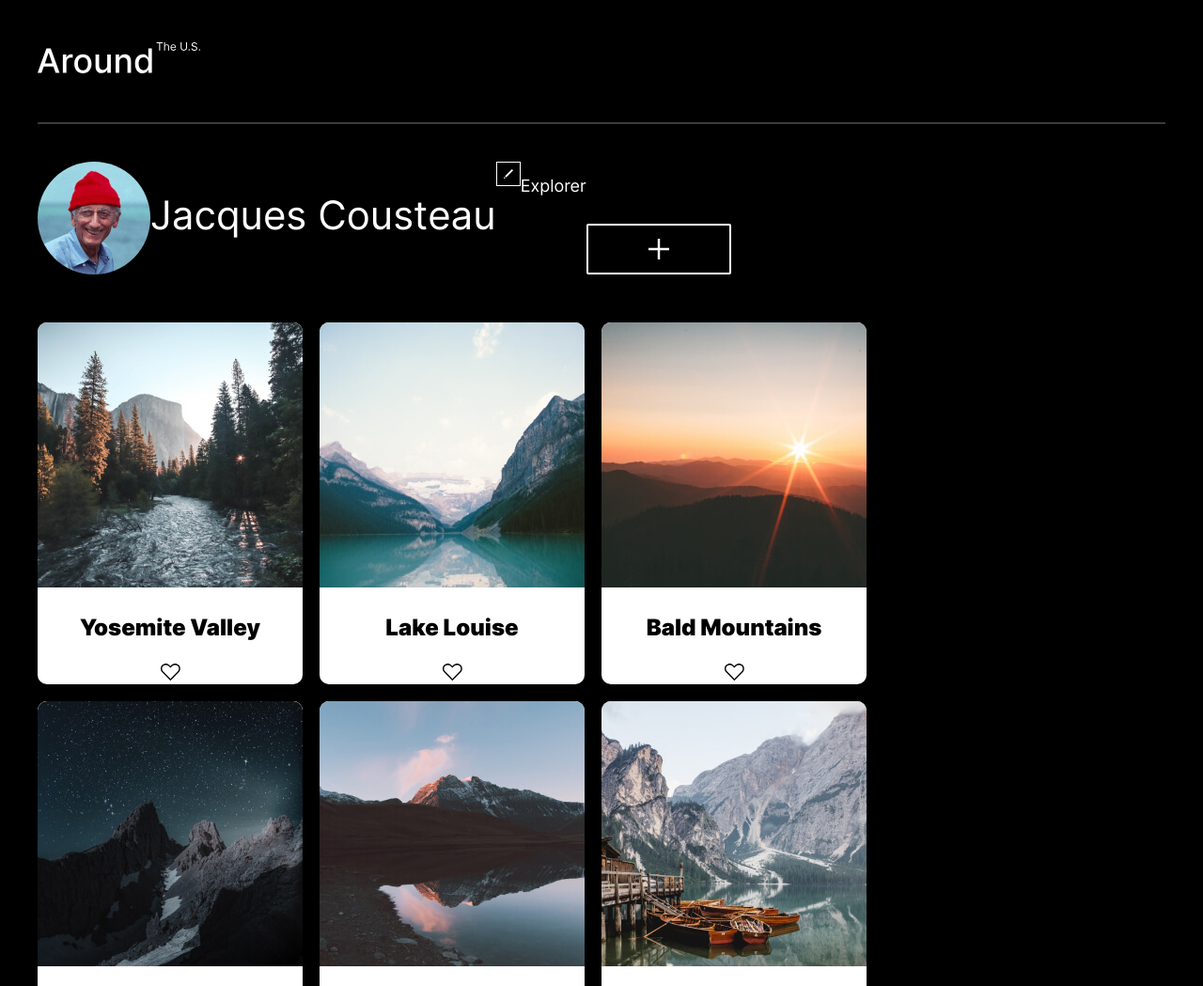
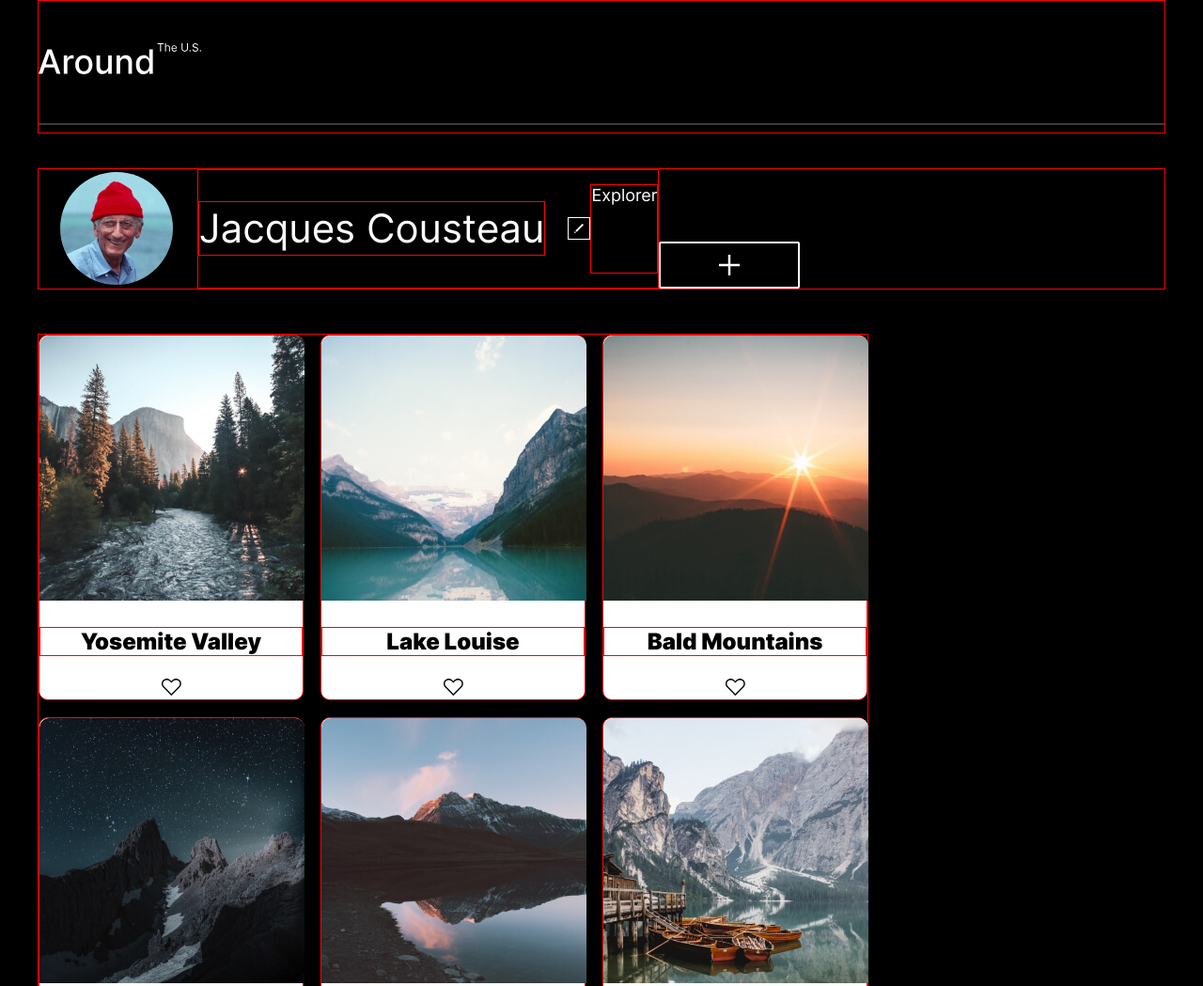
Before and after one commit to ze-e/web_project_4, a plain HTML site: page index.html in a window 1280 px wide. Shown: the top 1049 px of the page at 94% size. Drawn offline with Linux system fonts and the light colour scheme.

Commit message:
fix:modified layout using flex

```diff
--- a/block/page/page.css
+++ b/block/page/page.css
@@ -13,3 +13,8 @@
   background-color: #000000;
   margin: auto;
 }
+
+/* */
+div, header, section, footer, h1, h2, h3, h4, button, p{
+  border: red 1px solid;
+}
--- a/block/profile/__add-button/profile__add-button.css
+++ b/block/profile/__add-button/profile__add-button.css
@@ -6,4 +6,6 @@
   display: grid;
   align-items: center;
   align-self: flex-end;
+  background-color: black;
+
 }
--- a/block/profile/__description/profile__description.css
+++ b/block/profile/__description/profile__description.css
@@ -1,6 +1,5 @@
 .profile__description{
   color: white;
-  font-family: Inter;
   font-style: normal;
   font-weight: normal;
   font-size: 18px;
--- a/block/profile/__edit-button/profile__edit-button.css
+++ b/block/profile/__edit-button/profile__edit-button.css
@@ -4,4 +4,7 @@
   border: 1px solid #FFFFFF;
   display: grid;
   align-items: center;
+  background-color: black;
+  align-self: center;
+  vertical-align: bottom;
 }
--- a/block/profile/__image/profile__image.css
+++ b/block/profile/__image/profile__image.css
@@ -2,4 +2,5 @@
   border-radius: 50%;
   width: 120px;
   height: 120px;
+  margin: 3.75px 26.25px 3.75px 22.5px;
 }
--- a/block/profile/__name/profile__name.css
+++ b/block/profile/__name/profile__name.css
@@ -5,4 +5,6 @@
   font-weight: 500;
   font-size: 42px;
   line-height: 56px;
+  align-self: center;
+  margin-right: 24px;
 }
--- a/block/profile/profile.css
+++ b/block/profile/profile.css
@@ -9,6 +9,9 @@
 
 .profile{
   display: flex;
-  margin-top: 40px;
-  margin-bottom: 51px;
+  flex-wrap: wrap;
+  align-content: center;
+  margin-top: 36.25px;
+  margin-bottom: 47.25px;
+
 }
--- a/index.html
+++ b/index.html
@@ -14,16 +14,17 @@
       <img class="profile__image" src="./images/profile-img.png" alt="profile-img">
       <div class="profile__info">
         <h1 class="profile__name">Jacques Cousteau</h1>
-        <div class="profile__edit-button">
+        <button class="profile__edit-button">
           <img class="profile__edit-icon" src="./images/ui/edit.svg" alt="edit-icon">
-        </div>
+        </button>
+
         <h2 class="profile__description">Explorer</h2>
 
       </div>
 
-      <div class="profile__add-button">
+      <button class="profile__add-button">
         <img class="profile__add-icon" src="./images/ui/add.svg" alt="add-icon">
-      </div>
+      </button>
 
     </section>
     <section class="elements">
```
Also changed, not shown: block/header/header.css (line endings or trailing spaces).
